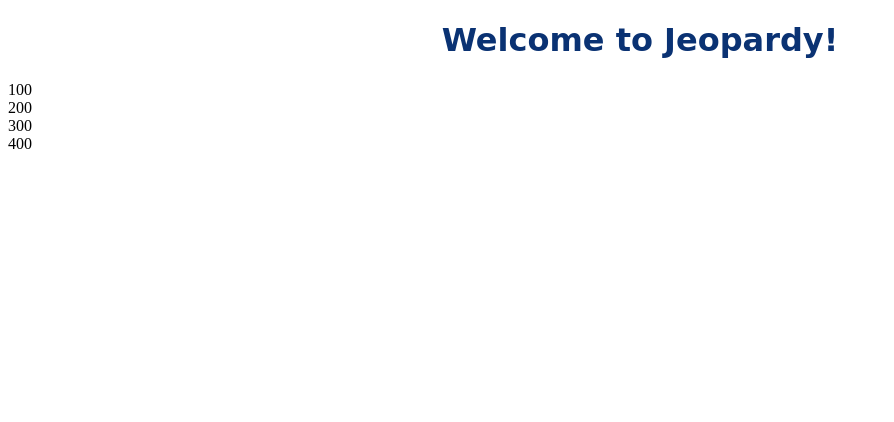
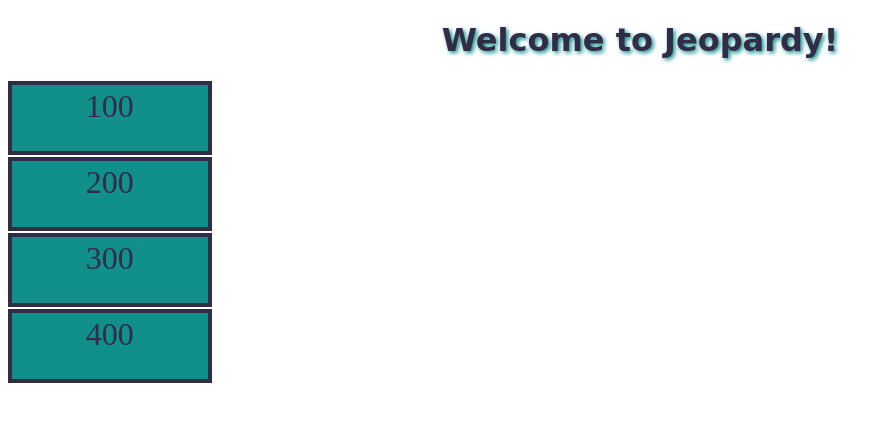
Before and after one commit to winishahines/Jeopardy_Winnie, a plain HTML site: page index.html in a window 1280 px wide. Shown: the whole page, without its empty margins (0-894 px from the left). Drawn offline with Linux system fonts and the light colour scheme; a web font is replaced by a local one.

Commit message:
added styling to first 4 questions

```diff
--- a/index.html
+++ b/index.html
@@ -8,7 +8,6 @@
 </head>
 <body>
   <h1> Welcome to Jeopardy!</h1>
-  <div id="counter"></div>
   <script src="script.js"></script>
 </body>
 </html>
--- a/style.css
+++ b/style.css
@@ -1,5 +1,27 @@
 h1 {
   font-family: 'Patua One', cursive;
-  color: #0A3273;
+  color: #312d47;
   text-align: center;
+  text-shadow: 2px 2px 4px #108f8b;
 }
+
+div {
+    font-size: 2em;
+    text-align: center;
+    background-color: #108f8b;
+    padding: 3px;
+    width: 15%;
+    color: #312d47;
+    height: 60px;
+    border: 4px solid;
+    margin-top: 2px;
+}
+
+/* #game {
+    width: 100%;
+    background-color: #000000;
+    padding: 0;
+    margin: 0;
+    margin: auto;
+    font-size: 16px;
+} */
```
Also changed, not shown: script.js (+1 -11 lines).
